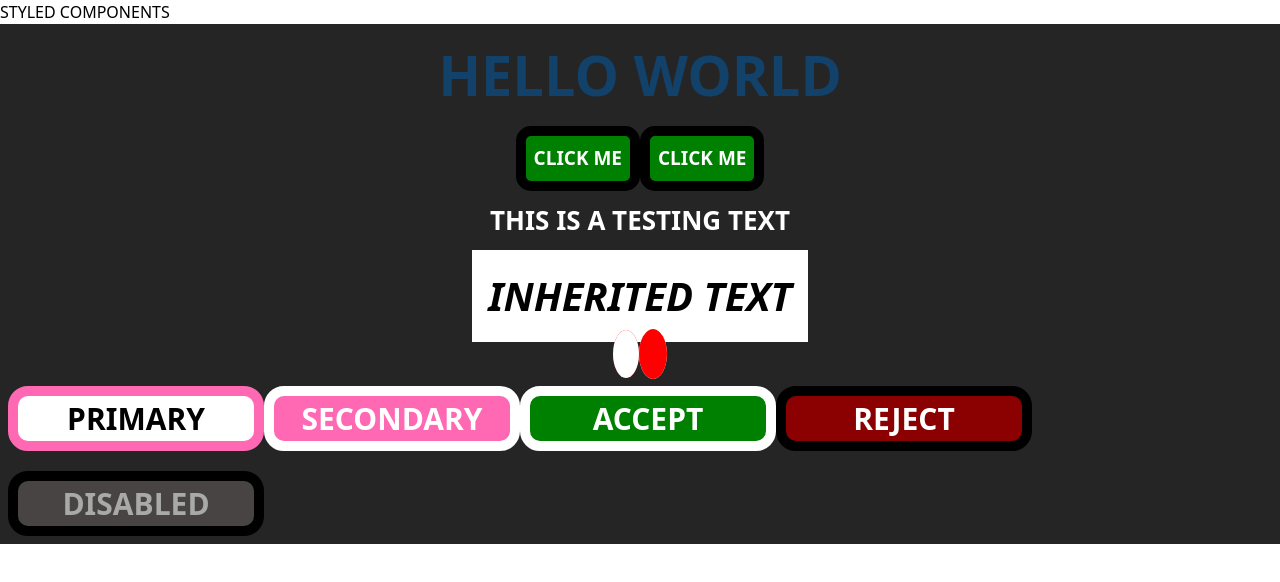
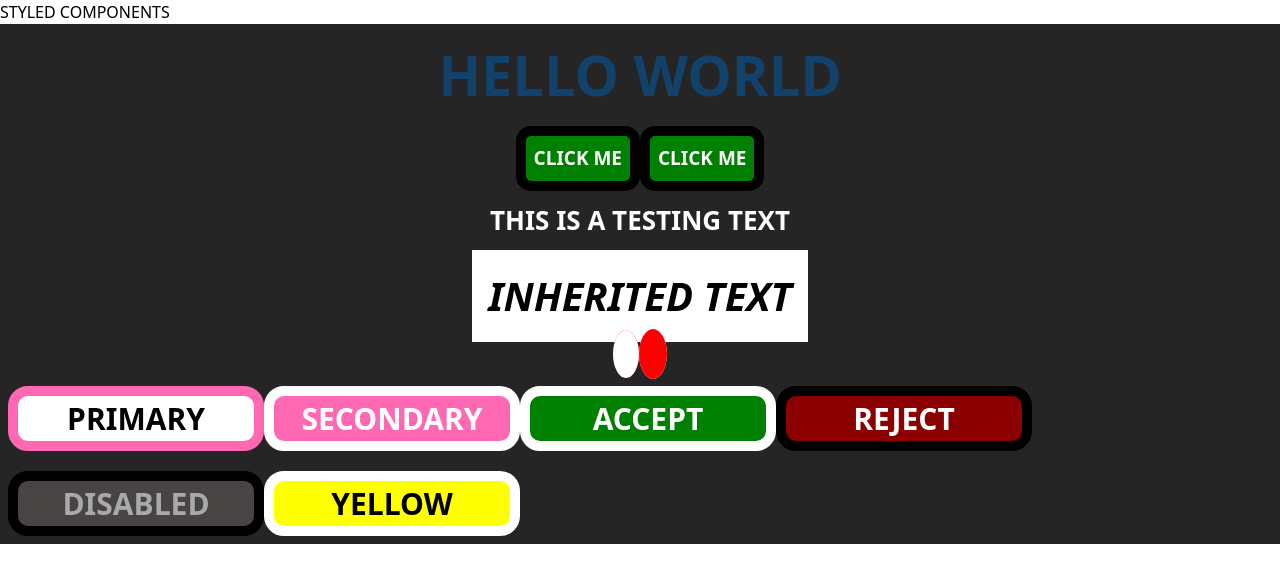
Before and after one commit to PouryaSoleimani/REACT-LIBRARIES, a React (Vite) app: page /styled-components in a window 1280 px wide. Shown: the top 582 px of the page. Built offline with nearby package versions, Linux system fonts and the light colour scheme.

Commit message:
STYLED COMPONENTS

```diff
--- a/src/StyledComponents.tsx
+++ b/src/StyledComponents.tsx
@@ -16,7 +16,7 @@ const RejectButton = styled(PrimaryButton)`background-color : darkred; border:10
 
 // GIVING ATTRIBUTES TO THE COMPONENTS
 const DisabledButton = styled(PrimaryButton).attrs({ disabled: true })`color: darkgray ; background-color : #484444;border: 10px solid black; cursor: not-allowed;` // INHERITANCE IN STYLED-COMPONENTS
-
+const YellowButton = styled(PrimaryButton)`background-color : yellow; color: black;`
 
 
 
@@ -38,12 +38,13 @@ const StyledComponents = () => {
           <Circle></Circle>
           <InheritedCircle></InheritedCircle>
         </div>
-        <div className='flex space-x-10 my-6'>
+        <div className='flex space-x-5 my-6 '>
           <PrimaryButton onClick={() => console.log('CLICK CLICK')} $outline={true}>PRIMARY</PrimaryButton>
           <PrimaryButton onClick={() => console.log('CLICK CLICK')} $outline={false}>SECONDARY</PrimaryButton>
           <AcceptButton>ACCEPT</AcceptButton>
           <RejectButton>REJECT</RejectButton>
           <DisabledButton>DISABLED</DisabledButton>
+          <YellowButton>YELLOW</YellowButton>
         </div>
 
       </Wrapper>
```
